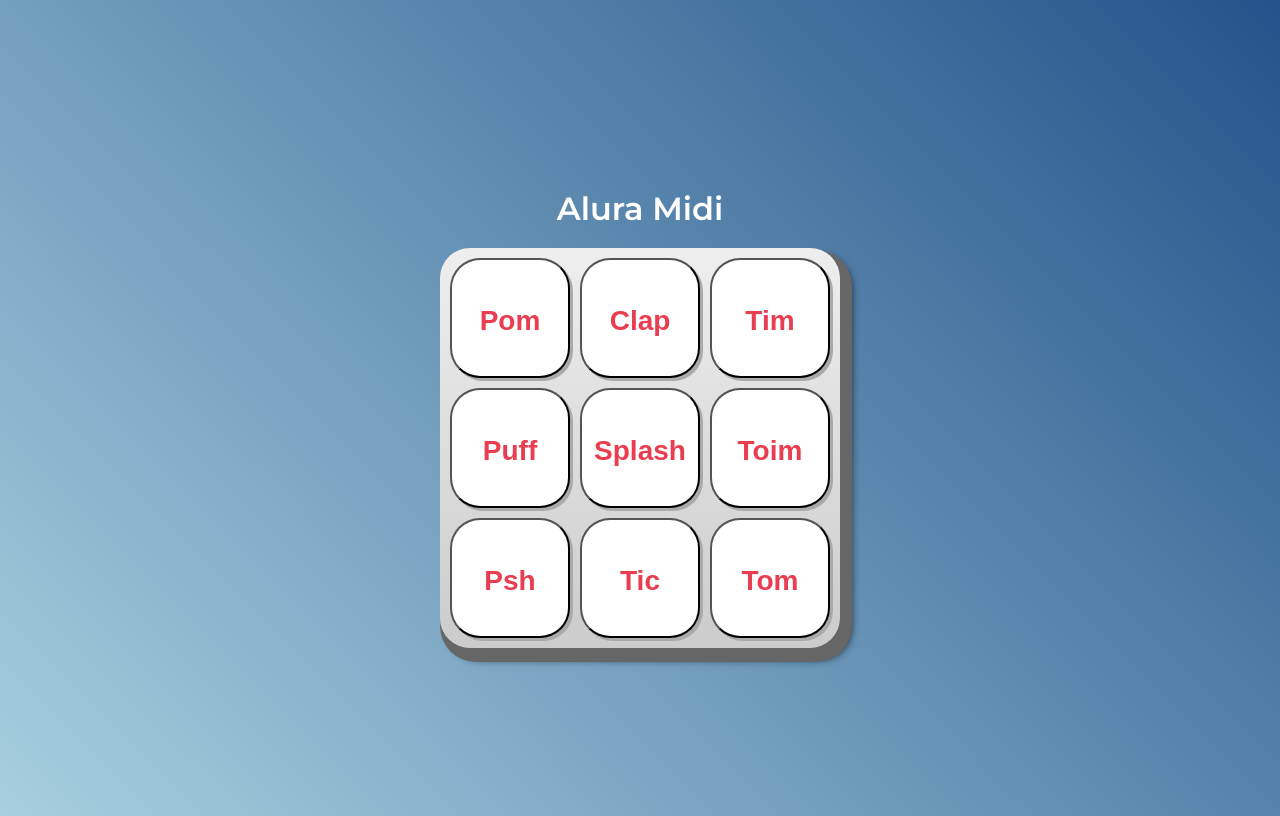
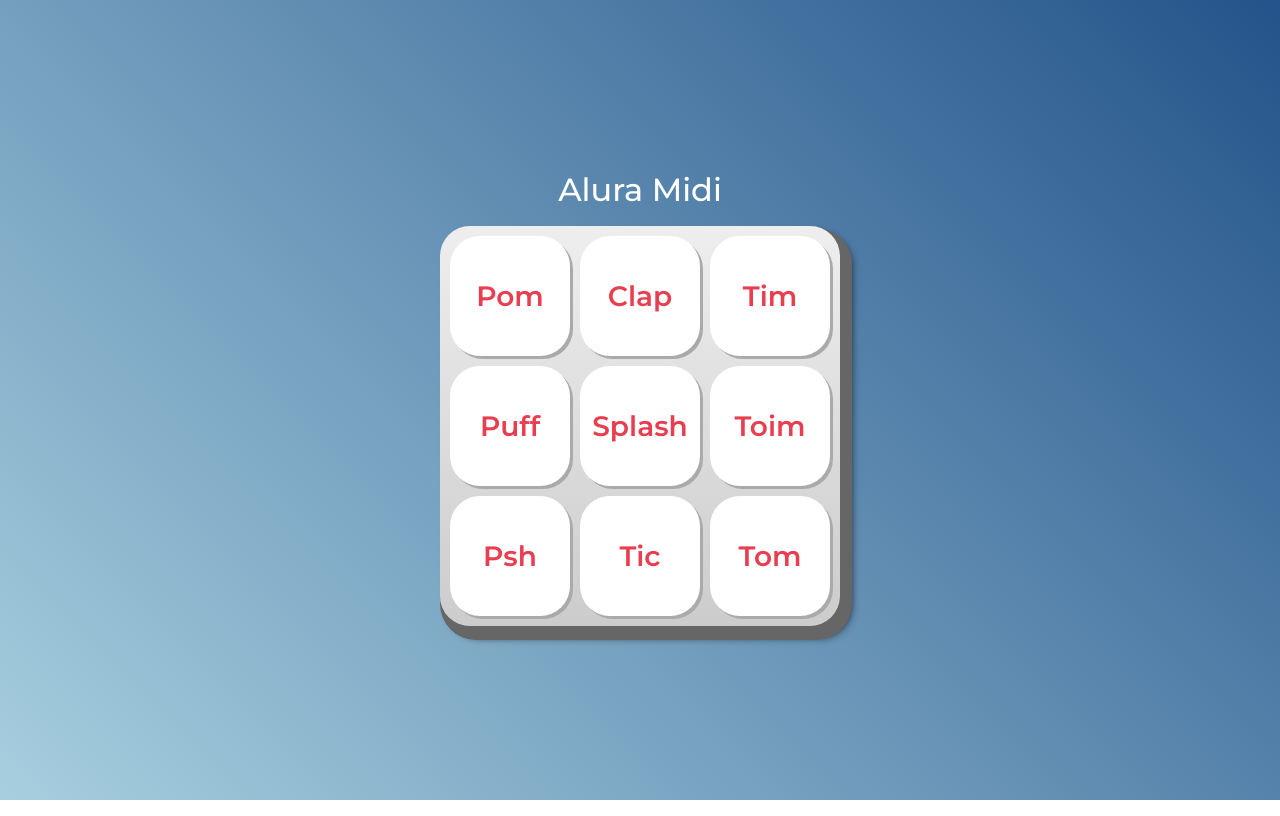
Before and after one commit to BatataAngolana/jk2c3trijavascripthenriqueazevedo, a plain HTML site: page Henrique Aula 2 Javascript 2c/index.html in a window 1280 px wide. Drawn offline with Linux system fonts and the light colour scheme.

Commit message:
Add files via upload

```diff
--- /dev/null
+++ b/Henrique Aula 2 Javascript 2c/css/estilos.css
@@ -0,0 +1,67 @@
+:root {
+  --cinza: #aaa;
+  --vermelha: #e93d50;
+  --vermelha-escura: #af303f;
+  --branca: #fff;
+  --luz: rgb(229, 255, 0);
+}
+
+body {
+  align-items: center;
+  background: linear-gradient(45deg, #a7cfdf 0%,#23538a 100%);
+  display: flex;
+  justify-content: center;
+  flex-direction: column;
+  font-family: 'Montserrat', sans-serif;
+  min-height: 100vh;
+}
+
+h1 {
+  color: var(--branca);
+  margin-bottom: 20px;
+  font-size: 2rem;
+}
+
+.teclado {
+  background: linear-gradient(to bottom, #eeeeee 0%,#cccccc 100%);
+  box-shadow: 6px 8px 0 6px #666, 10px 10px 10px #000;
+  border-radius: 30px;
+  display: grid;
+  gap: 10px;
+  grid-template-columns: repeat(3, 1fr);
+  padding: 10px;
+}
+
+.tecla {
+  background-color: var(--branca);
+  border-radius: 30px;
+  box-shadow: 3px 3px 0 var(--cinza);
+  color: var(--vermelha);
+  cursor: pointer;
+  height: 120px;
+  font-size: 1.75em;
+  font-weight: bold;
+  line-height: 120px;
+  text-align: center;
+  width: 120px;
+}
+
+.tecla.ativa,
+.tecla:active {
+  background-color: var(--vermelha);
+  border: 4px solid  var(--vermelha);
+  box-shadow: 3px 3px 0 var(--vermelha-escura) inset;
+  color: var(--branca);
+  outline: none;
+}
+
+.tecla.focus,
+.tecla:focus {
+  outline: none;
+  box-shadow: 1px 1px 10px var(--luz);
+}
+
+.tecla.active:focus,
+.tecla:active:focus {
+  box-shadow: 3px 3px 0 var(--vermelha-escura) inset, 1px 1px 10px var(--luz);
+}
--- a/Henrique Aula 2 Javascript 2c/css/reset.css
+++ b/Henrique Aula 2 Javascript 2c/css/reset.css
@@ -0,0 +1,90 @@
+* {
+	box-sizing: border-box;
+}
+
+html, body, div, span, applet, object, iframe,
+h1, h2, h3, h4, h5, h6, p, blockquote, pre,
+a, abbr, acronym, address, big, cite, code,
+del, dfn, em, img, ins, kbd, q, s, samp,
+small, strike, strong, sub, sup, tt, var,
+b, u, i, center,
+dl, dt, dd, ol, ul, li,
+fieldset, form, label, legend,
+table, caption, tbody, tfoot, thead, tr, th, td,
+article, aside, canvas, details, embed,
+figure, figcaption, footer, header, hgroup,
+menu, nav, output, ruby, section, summary,
+time, mark, audio, video {
+	margin: 0;
+	padding: 0;
+	border: 0;
+	font-size: 100%;
+	font: inherit;
+	vertical-align: baseline;
+}
+
+article, aside, details, figcaption, figure,
+footer, header, hgroup, menu, nav, section {
+	display: block;
+}
+body {
+	line-height: 1;
+}
+ol, ul {
+	list-style: none;
+}
+blockquote, q {
+	quotes: none;
+}
+blockquote:before, blockquote:after,
+q:before, q:after {
+	content: '';
+	content: none;
+}
+table {
+	border-collapse: collapse;
+	border-spacing: 0;
+}
+
+a {
+	color: inherit;
+	text-decoration: none;
+}
+
+img {
+	width: inherit;
+}
+
+button {
+	font-family: inherit;
+	font-size: inherit;
+	color: inherit;
+	font-weight: inherit;
+	padding: 0;
+	border: none;
+	background-color: unset;
+}
+
+input {
+	border: none;
+	color: inherit;
+	font-size: inherit;
+	font-weight: inherit;
+	font-family: inherit;
+}
+
+textarea {
+	border: none;
+	color: inherit;
+	font-size: inherit;
+	font-weight: inherit;
+	font-family: inherit;
+}
+
+select {
+	border: none;
+	color: inherit;
+	font-size: inherit;
+	font-weight: inherit;
+	font-family: inherit;
+}
--- a/Henrique Aula 2 Javascript 2c/index.html
+++ b/Henrique Aula 2 Javascript 2c/index.html
@@ -14,8 +14,6 @@
     <link rel="icon" type="image/png" href="images/bateria.png">
     <link rel="stylesheet" href="css/reset.css">
     <link rel="stylesheet" href="css/estilos.css">
-
-    <script src="main.js"></script>
 
 </head>
 <body>
@@ -46,5 +44,7 @@
     <audio src="sounds/keyx.wav" id="som_tecla_tic"></audio>
     <audio src="sounds/keyc.wav" id="som_tecla_tom"></audio>
 
+    <script src="main.js"></script>
+
 </body>
 </html>
--- a/Henrique Aula 2 Javascript 2c/main.js
+++ b/Henrique Aula 2 Javascript 2c/main.js
@@ -1 +1,8 @@
-document.querySelector('.tecla_pom');
+// Pom ----------------------------------------
+function tocaSomPom () {
+    document.querySelector('#som_tecla_pom').play();
+}
+
+const listaDeTeclas = document.querySelectorAll('.tecla');
+
+listaDeTeclas[0].onclick = tocaSomPom;
```
Also changed, not shown: Henrique Aula 2 Javascript 2c/images/bateria.png (added), 9 other files.
